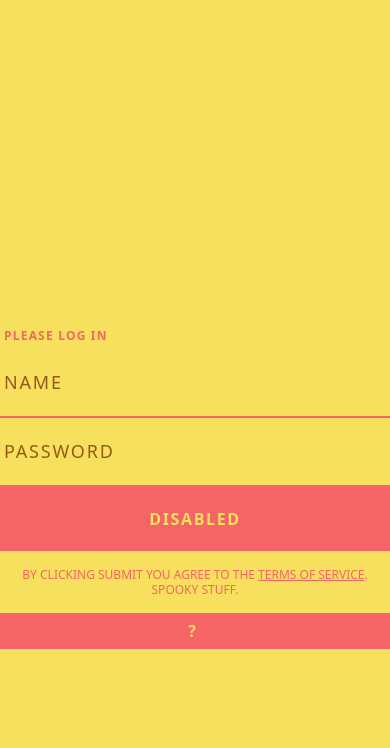
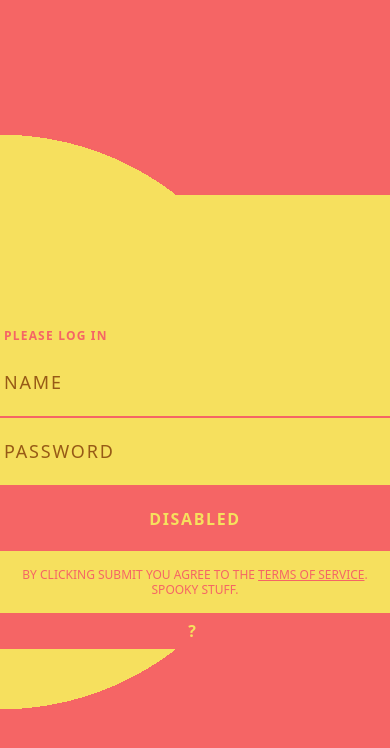
Before and after one commit to FrankyFrankFrank/tailwind-testdrive-vue, a Vue app: page / in a window 390 px wide. Shown: the top 748 px of the page. Built offline with nearby package versions, Linux system fonts and the light colour scheme.

Commit message:
add responsive circle center classes

```diff
--- a/src/assets/styles/main.css
+++ b/src/assets/styles/main.css
@@ -5,7 +5,7 @@
 
 @tailwind utilities;
 
-/* @responsive {
+@responsive {
   .circle-right {
     background: radial-gradient(circle at 100%, theme('colors.yellow.400') 50%, theme('colors.red.500') 50%);
   }
@@ -17,4 +17,4 @@
   .circle-center {
     background: radial-gradient(theme('colors.yellow.400') 50%, theme('colors.red.500') 50%);
   }
-} */
+}
```
